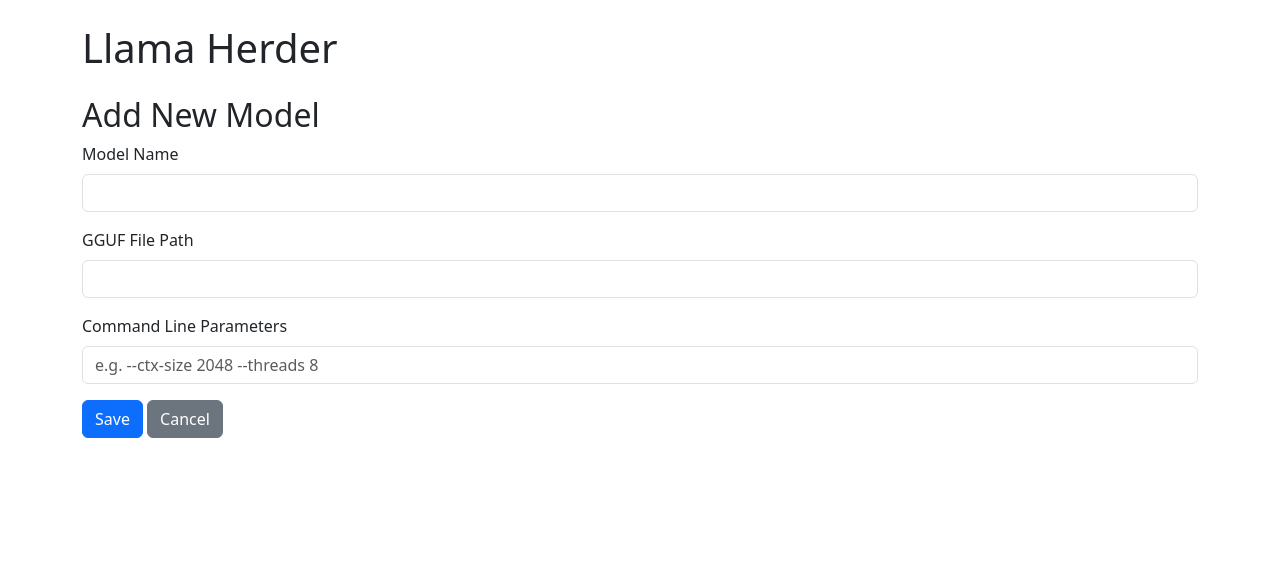
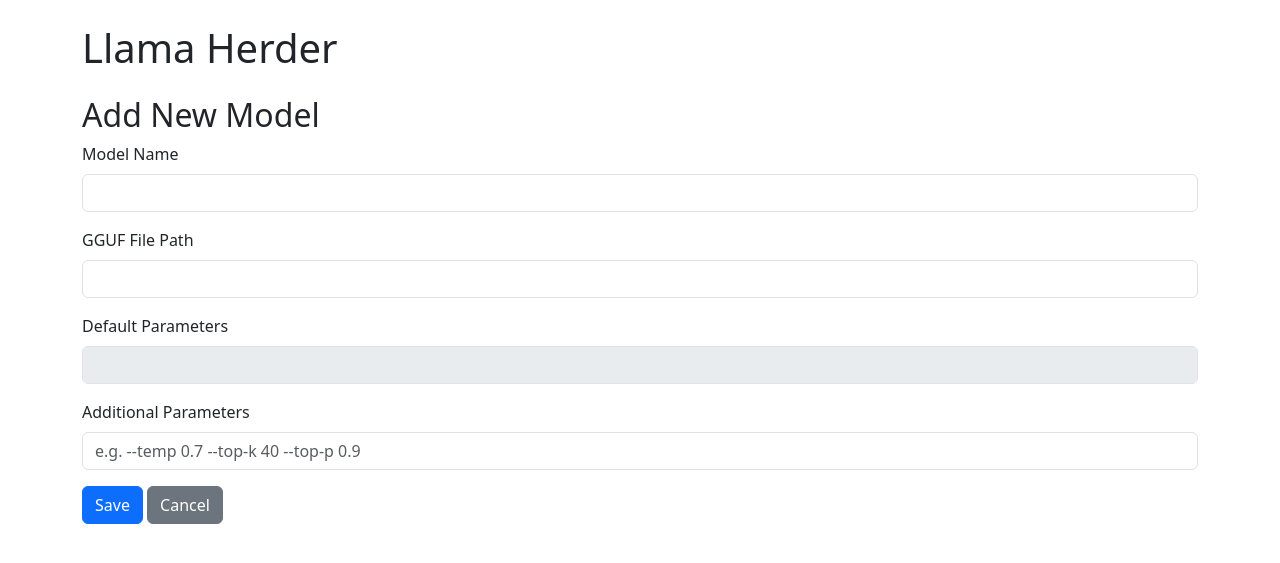
Before and after one commit to patw/LlamaHerder, a Flask app: template templates/config.html in a window 1280 px wide. Shown: the top 563 px of the page. Run offline with Flask 3, Linux system fonts and the light colour scheme; the template is opened without the code that fills it, so the values that code supplies are empty.

Commit message:
feat: move server config to .env with default options

```diff
--- a/app.py
+++ b/app.py
@@ -1,12 +1,15 @@
 from flask import Flask, render_template, request, redirect, url_for
+from dotenv import load_dotenv
 import subprocess
 import os
 import json
 from pathlib import Path
 
+load_dotenv()
 app = Flask(__name__)
 app.config['CONFIG_FILE'] = 'models.json'
-app.config['LLAMA_SERVER'] = 'C:\\Users\\beholder\\Desktop\\llama.cpp\\llama-server.exe'
+app.config['LLAMA_SERVER'] = os.getenv('LLAMA_SERVER')
+app.config['DEFAULT_OPTIONS'] = os.getenv('DEFAULT_OPTIONS', '')
 
 # Ensure config file exists
 if not Path(app.config['CONFIG_FILE']).exists():
@@ -44,7 +47,9 @@ def start_model(model_id):
         current_process.terminate()
 
     # Start new process
-    cmd = [app.config['LLAMA_SERVER'], '-m', model['file']] + model['params'].split()
+    cmd = [app.config['LLAMA_SERVER'], '-m', model['file']]
+    cmd += app.config['DEFAULT_OPTIONS'].split()
+    cmd += model['params'].split()
     current_process = subprocess.Popen(cmd)
     current_model_id = model_id
 
--- a/templates/config.html
+++ b/templates/config.html
@@ -14,10 +14,15 @@
                value="{{ model.file if model_id is defined else '' }}" required>
     </div>
     <div class="mb-3">
-        <label for="params" class="form-label">Command Line Parameters</label>
+        <label for="default_params" class="form-label">Default Parameters</label>
+        <input type="text" class="form-control" id="default_params"
+               value="{{ app.config['DEFAULT_OPTIONS'] }}" disabled>
+    </div>
+    <div class="mb-3">
+        <label for="params" class="form-label">Additional Parameters</label>
         <input type="text" class="form-control" id="params" name="params"
                value="{{ model.params if model_id is defined else '' }}"
-               placeholder="e.g. --ctx-size 2048 --threads 8">
+               placeholder="e.g. --temp 0.7 --top-k 40 --top-p 0.9">
     </div>
     <button type="submit" class="btn btn-primary">Save</button>
     <a href="{{ url_for('index') }}" class="btn btn-secondary">Cancel</a>
```
Also changed, not shown: 1 other file.
